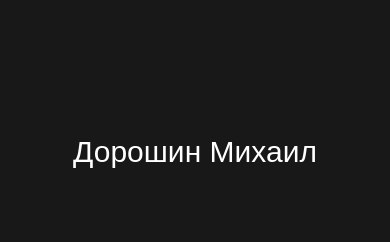
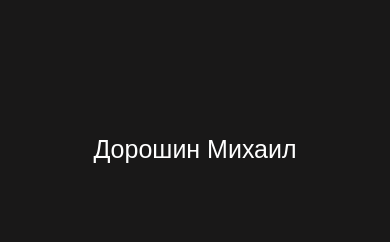
Before and after one commit to Daggerz23/doroshinms, a website built with Vite: page index.html in a window 390 px wide. Shown: the part 6120-6362 px from the top of the page. Built offline with nearby package versions, Linux system fonts and the light colour scheme; a web font is replaced by a local one.

Commit message:
Update style.css

```diff
--- a/style.css
+++ b/style.css
@@ -388,7 +388,8 @@ footer > a {
   .aboutright > h2 {
     text-align: center;
     margin: 0;
-    font-size: 30px;
+    font-size: 25px;
+    text-wrap: nowrap;
   }
   .aboutblock {
     flex-direction: column;
```
